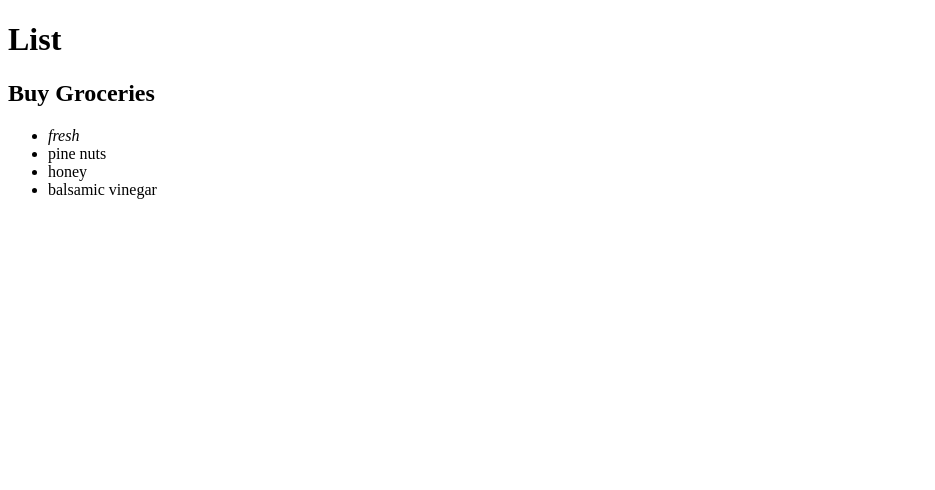
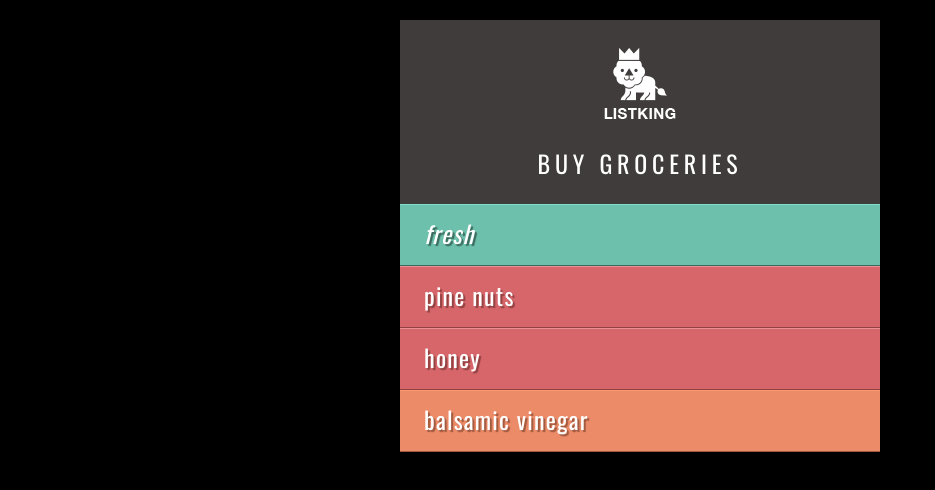
Before and after one commit to lastnamearya/Grocery-App-JavaScript-DOM, a plain HTML site: page get-element-by-id.html in a window 1280 px wide. Shown: the whole page, without its empty margins (0-935 px from the left). Drawn offline with nearby package versions, Linux system fonts and the light colour scheme.

Commit message:
js added

```diff
--- a/get-element-by-id.html
+++ b/get-element-by-id.html
@@ -1,11 +1,14 @@
 <!DOCTYPE html>
 <html lang="en">
+
 <head>
   <meta charset="UTF-8">
   <meta name="viewport" content="width=device-width, initial-scale=1.0">
   <meta http-equiv="X-UA-Compatible" content="ie=edge">
   <title>Document Ojbect Model</title>
+  <link rel="stylesheet" href="css/c05.css">
 </head>
+
 <body>
   <div id="page">
     <h1 id="header">List</h1>
@@ -17,5 +20,6 @@
       <li id="four">balsamic vinegar</li>
     </ul>
   </div>
+  <script src="js/get-element-by-id.js"></script>
 </body>
 </html>
--- /dev/null
+++ b/js/get-element-by-id.js
@@ -0,0 +1,3 @@
+var el = document.getElementById('one');
+
+el.className = 'cool';
```
